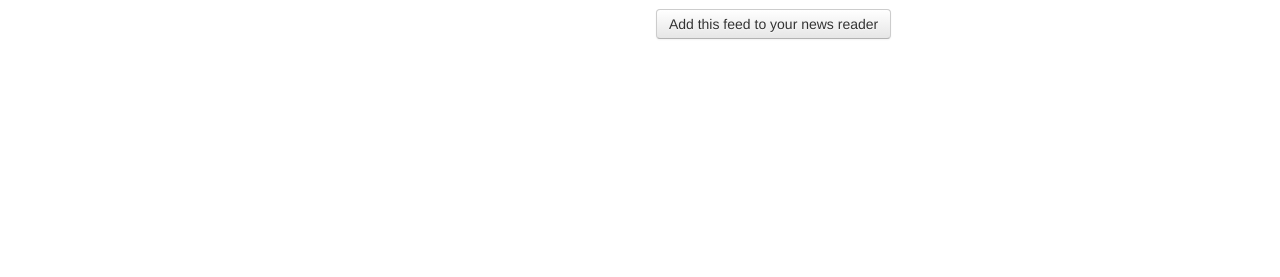
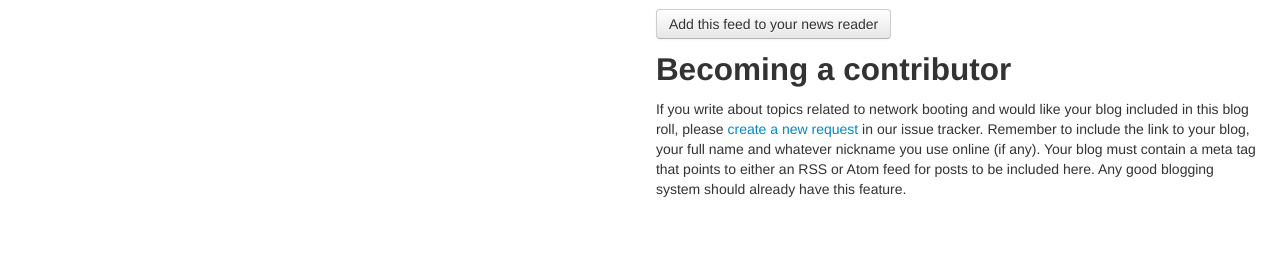
Before and after one commit to networkboot/networkboot.github.com, a plain HTML site: page planet/index.html in a window 1280 px wide. Shown: the part 395-672 px from the top of the page. Drawn offline with nearby package versions, Linux system fonts and the light colour scheme.

Commit message:
Added information on how to add your blog to planet

```diff
--- a/_site/planet/blogs.csv
+++ b/_site/planet/blogs.csv
@@ -9,5 +9,5 @@ http://blog.devicenull.org;"Brian Rak";devicenull
 http://nahamu.github.io/;"Nahum Shalman";nahamu
 http://www.jbmurphy.com/;"Jeffrey B. Murphy";
 http://braastad.org/blog/;"Espen Braastad";espebra
-http://www.panticz.de/;"Pawel Konczalski";
+http://www.panticz.de/;"Pawel Konczalski";panticz
 http://opusmagnus.wordpress.com/;"Magnus Hedemark";
--- a/planet/blogs.csv
+++ b/planet/blogs.csv
@@ -9,5 +9,5 @@ http://blog.devicenull.org;"Brian Rak";devicenull
 http://nahamu.github.io/;"Nahum Shalman";nahamu
 http://www.jbmurphy.com/;"Jeffrey B. Murphy";
 http://braastad.org/blog/;"Espen Braastad";espebra
-http://www.panticz.de/;"Pawel Konczalski";
+http://www.panticz.de/;"Pawel Konczalski";panticz
 http://opusmagnus.wordpress.com/;"Magnus Hedemark";
--- a/planet/index.html
+++ b/planet/index.html
@@ -64,13 +64,24 @@
       <a href="http://braastad.org/blog/" title="Also known as espebra">Espen Braastad</a>
      </li>
      <li>
-      <a href="http://www.panticz.de/">Pawel Konczalski</a>
+      <a href="http://www.panticz.de/" title="Also known as panticz">Pawel Konczalski</a>
      </li>
      <li>
       <a href="http://opusmagnus.wordpress.com/">Magnus Hedemark</a>
      </li>
     </ul>
     <a class="btn" href="http://pipes.yahoo.com/pipes/pipe.run?_id=1524478dd20222ce216bcaf133d6ef49&_render=rss">Add this feed to your news reader</a>
+    <h2>Becoming a contributor</h2>
+    <p>
+     If you write about topics related to network booting and would like
+     your blog included in this blog roll, please <a
+     href="https://github.com/networkboot/networkboot.github.com/issues/new">
+     create a new request</a> in our issue tracker. Remember to include the link to
+     your blog, your full name and whatever nickname you use online (if
+     any).  Your blog must contain a meta tag that points to either an RSS
+     or Atom feed for posts to be included here. Any good blogging system
+     should already have this feature.
+    </p>
    </div>
   </div>
   <div class="push"></div>
```
Also changed, not shown: 1 other file.
